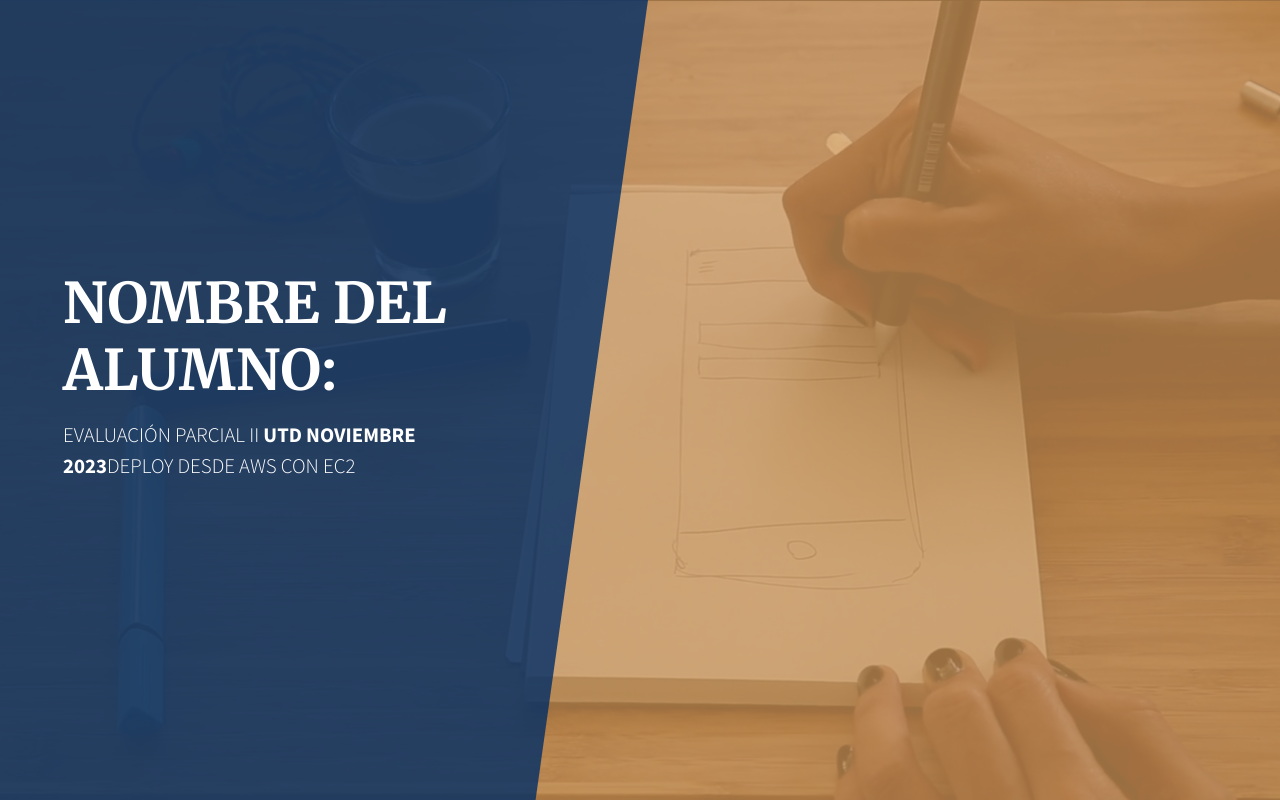
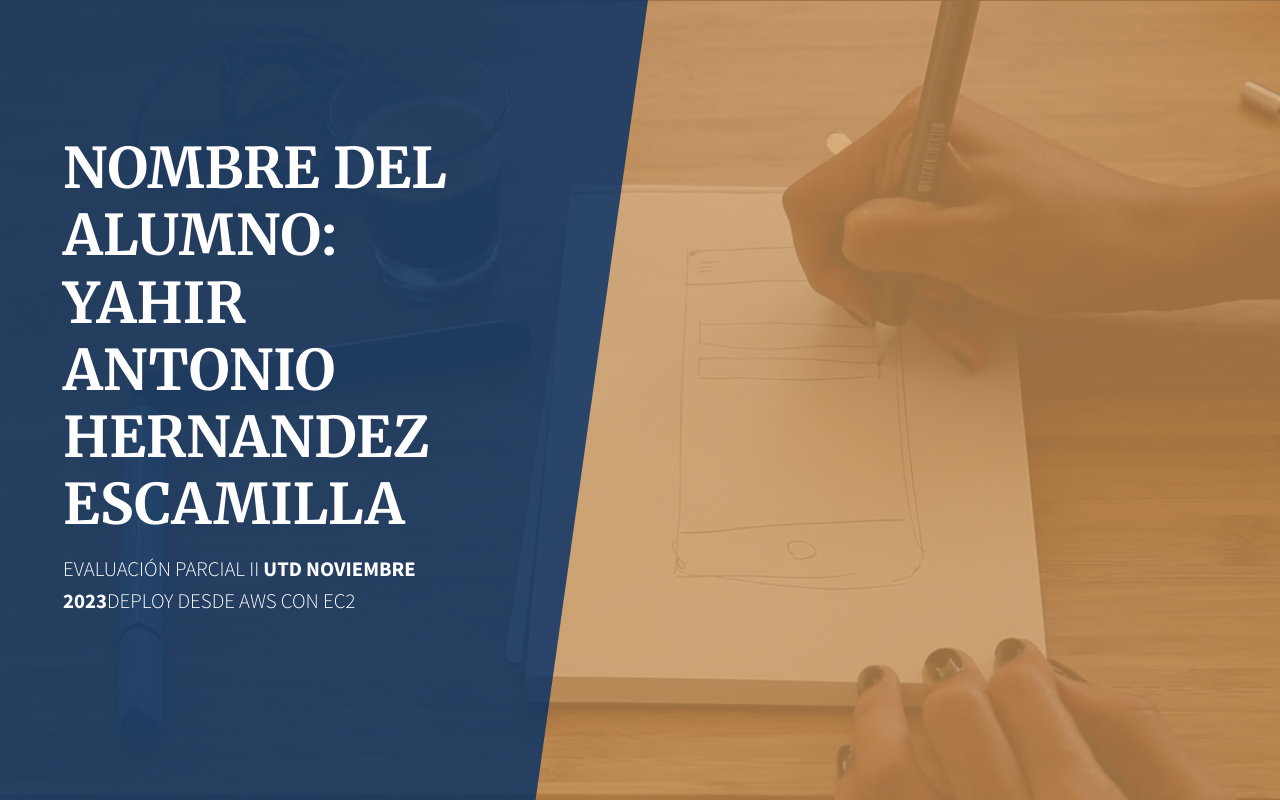
Before and after one commit to Guayaba15/proyecto_2, a Django app: page / in a window 1280 px wide. Run offline with Django 3.2, Linux system fonts and the light colour scheme; some libraries are stand-ins or nearby versions.

Commit message:
Update home.html

```diff
--- a/proyecto_2/comingsoon/templates/comingsoon/home.html
+++ b/proyecto_2/comingsoon/templates/comingsoon/home.html
@@ -35,7 +35,7 @@
         <div class="row h-100">
           <div class="col-12 my-auto">
             <div class="masthead-content text-white py-5 py-md-0">
-              <h1 class="mb-3">NOMBRE DEL ALUMNO:</h1>
+              <h1 class="mb-3">NOMBRE DEL ALUMNO: YAHIR ANTONIO HERNANDEZ ESCAMILLA</h1>
               <p class="mb-5">EVALUACIÓN PARCIAL II <strong>UTD NOVIEMBRE 2023</strong>DEPLOY DESDE AWS CON EC2</p>
 
             </div>
```
